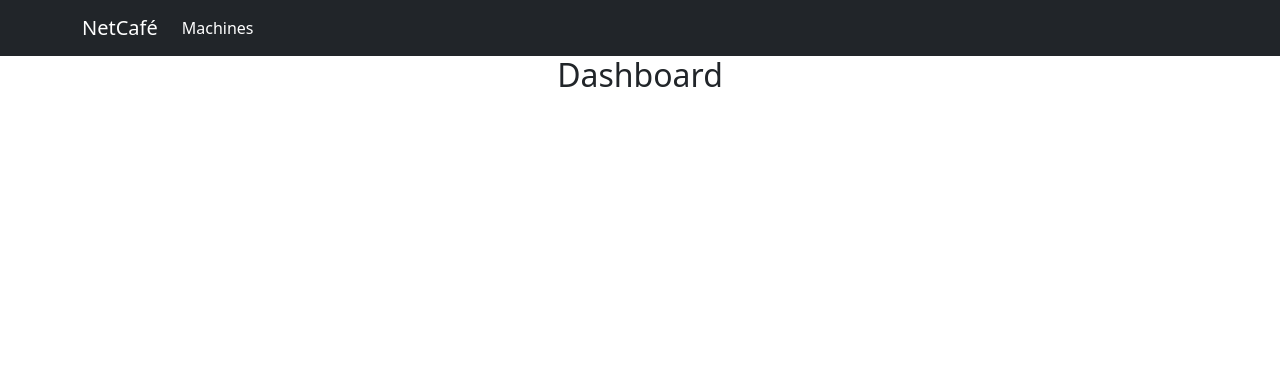
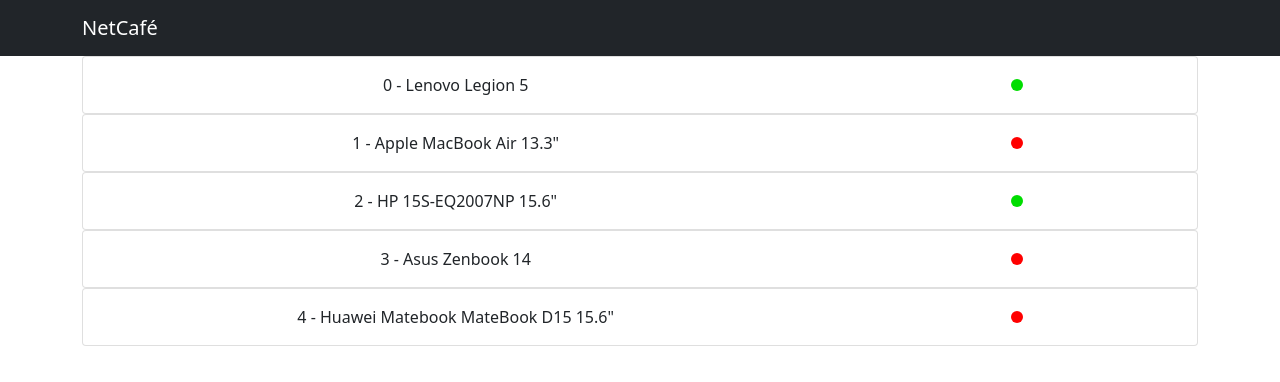
Before and after one commit to Inryatt/IES_NetCafe, a React (Create React App) app in the folder webapp/: page /dashboard in a window 1280 px wide. Shown: the top 382 px of the page. Built offline with nearby package versions, Linux system fonts and the light colour scheme.

Commit message:
refactor of MachineList as a component instead of a page

```diff
--- a/webapp/src/App.js
+++ b/webapp/src/App.js
@@ -4,8 +4,6 @@
 import { Container } from 'react-bootstrap';
 import CustomNavbar from './components/CustomNavbar/CustomNavbar';
 import DashboardPage from './pages/DashboardPage/DashboardPage';
-import MachineListPage from './pages/MachineListPage/MachineListPage';
-
 
 function App() {
   return (
@@ -23,7 +21,6 @@
           <Routes>
             <Route path="/" >
               <Route path="dashboard/" element={<DashboardPage />} />
-              <Route path="machines/" element={<MachineListPage />} />
             </Route>
           </Routes>
         </Container>
--- a/webapp/src/components/CustomNavbar/CustomNavbar.js
+++ b/webapp/src/components/CustomNavbar/CustomNavbar.js
@@ -9,11 +9,6 @@
             <Container>
                 <Navbar.Brand href="/dashboard" className="text-white" >NetCafé</Navbar.Brand>
                 <Navbar.Toggle aria-controls="custom-navbar" />
-                <Navbar.Collapse id="custom-navbar">
-                    <Nav>
-                        <Nav.Link href="/machines" className="text-white">Machines</Nav.Link>
-                    </Nav>
-                </Navbar.Collapse>
             </Container>
         </Navbar>
     )
--- a/webapp/src/pages/DashboardPage/DashboardPage.js
+++ b/webapp/src/pages/DashboardPage/DashboardPage.js
@@ -1,12 +1,41 @@
-import React from "react";
-
+import React, { useEffect, useState } from "react";
+import MachineList from "./components/MachineList";
 
 const DashboardPage = () => {
 
+    const [machineData, setMachineData] = useState([])
+    const [machineUsage, setMachineUsage] = useState([])
+    const [selMachine, setSelMachine] = useState()
+
+    const loadSampleMachines = () => {
+        fetch(`${process.env.PUBLIC_URL}/sample_machine_list.json`)
+        .then(response => response.json())
+        .then(data => setMachineData(data))
+    }
+
+    const getMachineUsage = (machineId) => {
+        // Future API --> Just get usage from machineID,
+        // instead of returning everything and filtering
+
+        fetch(`${process.env.PUBLIC_URL}/machine_usage_sample.json`)
+        .then(response => response.json())
+        .then(data => setMachineUsage(data))
+    }
+
+    useEffect(() => {
+        loadSampleMachines()
+        getMachineUsage()
+    }, [])
+
     return (
-        <>
-            <h2>Dashboard</h2>
-        </>
+        <div>
+            <MachineList
+                machinesData={machineData}
+                machinesUsage={machineUsage}
+                selMachine={selMachine}
+                setSelMachine={setSelMachine}
+            />
+        </div>
     )
 }
 
--- a/webapp/src/pages/MachineListPage/MachineListPage.js
+++ b/webapp/src/pages/DashboardPage/components/MachineList.js
@@ -1,4 +1,4 @@
-import React, { useEffect, useState } from "react";
+import React from "react";
 import Card from 'react-bootstrap/Card'
 import styled from "styled-components";
 import { Row, Col } from "react-bootstrap";
@@ -17,45 +17,13 @@
 }
 `
 
-const MachineListPage = () => {
-
-    const [machineData, setMachineData] = useState([])
-    const [machineUsage, setMachineUsage] = useState([])
-    const [selMachine, setSelMachine] = useState() // Provavelmente serao states do pai que chamara a lista de maquinas
-
-    const loadSampleMachines = () => {
-        fetch(`${process.env.PUBLIC_URL}/sample_machine_list.json`)
-        .then(response => response.json())
-        .then(data => setMachineData(data))
-    }
-
-    const getMachineUsage = (machineId) => {
-        // Future API --> Just get usage from machineID,
-        // instead of returning everything and filtering
-
-        fetch(`${process.env.PUBLIC_URL}/machine_usage_sample.json`)
-        .then(response => response.json())
-        .then(data => setMachineUsage(data))
-
-        // const response = await (await fetch(`${process.env.PUBLIC_URL}/sample_machine_list.json`)).json()
-        // for (let i = 0; i < response.length; i++) {
-        //     const machine = response[i]
-        //     console.log("machine", machine)
-        //     if (machine.id == machineId) return machine
-        // }
-        // return null
-    }
-
-    useEffect(() => {
-        loadSampleMachines()
-        getMachineUsage()
-    }, [])
+const MachineList = ({machinesData ,machinesUsage, selMachine, setSelMachine}) => {
 
     return (
         <div>
             {
-                machineData.map(machine => {
-                    const machine_usage = machineUsage.filter(usage => usage.machine_id == machine.id)
+                machinesData.map(machine => {
+                    const machine_usage = machinesUsage.filter(usage => usage.machine_id == machine.id)
                     return (
                         <Card
                             key={machine.id}
@@ -81,4 +49,4 @@
     )
 }
 
-export default MachineListPage
+export default MachineList
```
